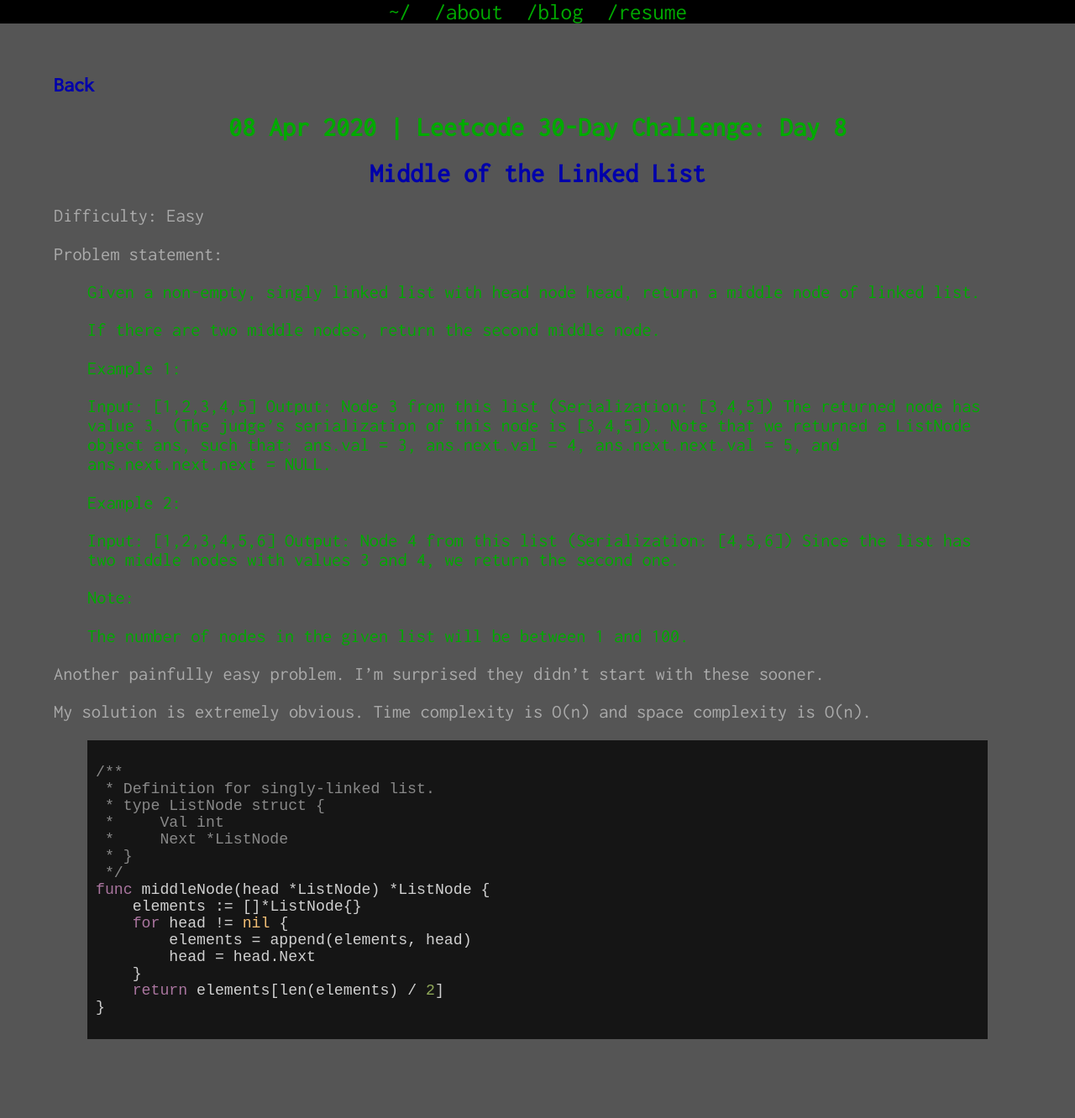
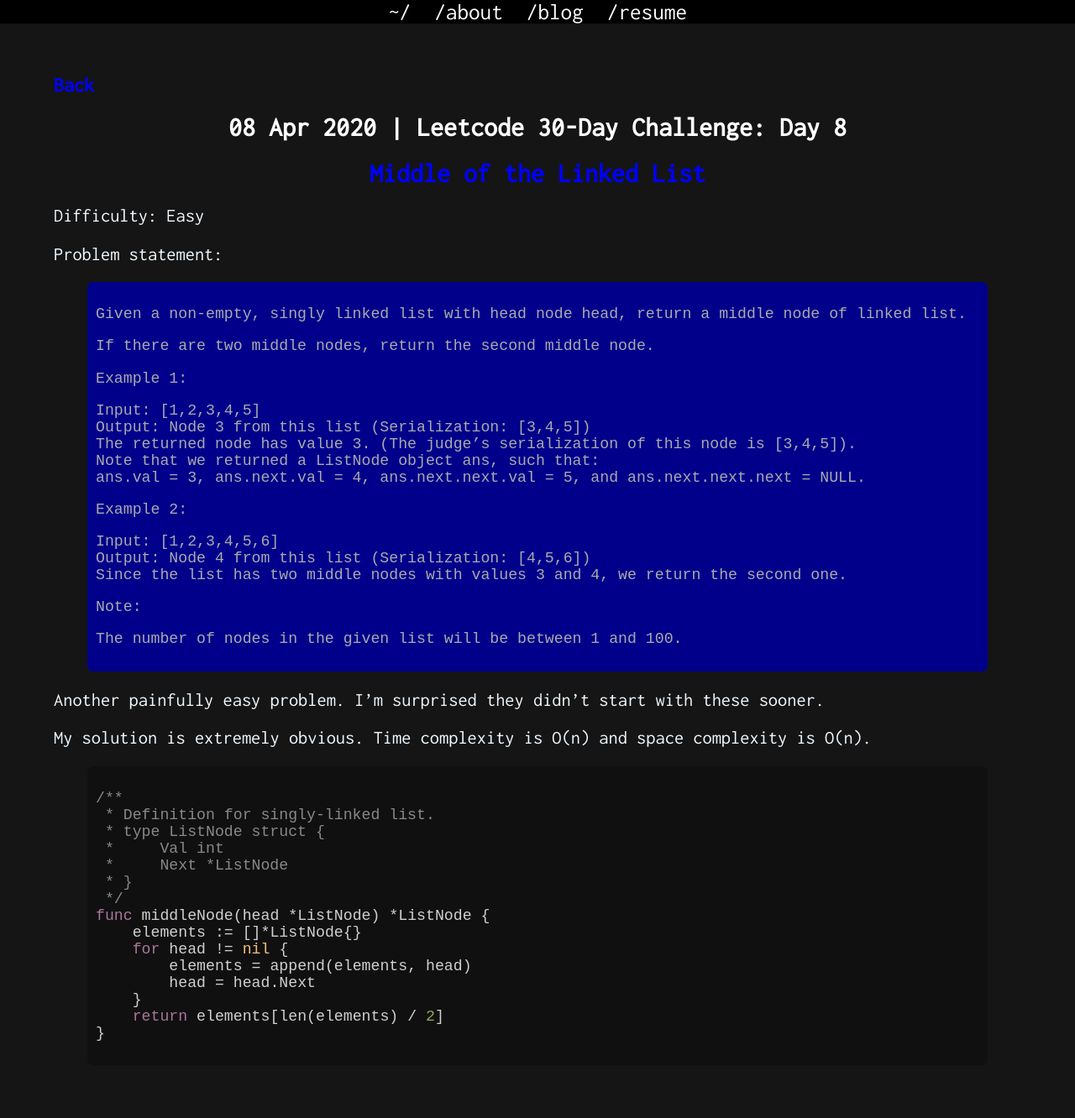
Before and after one commit to bartenbach/proxa.github.io, a Jekyll site: the page built from _posts/2020-04-08-leetcode-day-8.markdown, in a window 1280 px wide. Shown: the whole page at 84% size. Built offline with Jekyll 4.4.1, drawn with Linux system fonts in a browser that asks for light colours; before the commit the page ends 1301 px from its top, so only the background shows below that.

Commit message:
Improved theme by a lot

```diff
--- a/_sass/main.scss
+++ b/_sass/main.scss
@@ -1,8 +1,8 @@
 body {
-  background-color: rgb(85,85,85);
+  background-color: #151515;
 /*  background-image: url("/assets/images/me.png");*/
   background-size: cover;
-  color: rgb(0,170,0);
+  color: #fff;
   font-family: 'Inconsolata', monospace;
   font-size: 1em;
   margin-top: 0px;
@@ -17,25 +17,32 @@ body {
 }
 
 p {
-  color: rgb(170,170,170);
+  color: aliceblue;
   font-size: 1.4em;
 }
 
 a {
   text-decoration: none;
-  color: rgb(0,0,170);
+  color: #0000ff;
 }
 
 a:hover {
-  color: rgb(85,255,255);
+  color: cyan;
 }
 
 strong {
   color: rgb(255,255,255);
 }
 
+blockquote {
+  font-family: monospace;
+  background-color: darkblue;
+  padding: 10px;
+  border-radius: 7px;
+}
+
 blockquote > p {
-  color: rgb(0,170,0);
+  color: #aaa;
 }
 
 h1 {
@@ -65,19 +72,19 @@ h1 {
 }
 
 #navcontainer > nav > a {
-  color: rgb(0,170,0);
+  color: #fff;
   font-size: 1.7em;
   margin: 10px;
   text-align: center;
 }
 
 #navcontainer > nav > a:hover {
-  color: rgb(85,255,85);
+  color: cyan;
   background-color: transparent;
 }
 
 #postcontainer {
-  background-color: rgb(85,85,85);
+  background-color: #151515;
   margin-left: auto;
   margin-right: auto;
   margin-top: 30px;
@@ -99,7 +106,8 @@ h1 > span {
 
 .highlight {
   font-size: 1.4em;
-  background-color: #151515;
+  background-color: #101010;
   color: #d0d0d0;
   padding: 10px;
+  border-radius: 7px;
 }
```
Also changed, not shown: about.md (+1 -1 lines), _posts/2020-04-08-leetcode-day-8.markdown (line endings or trailing spaces).
